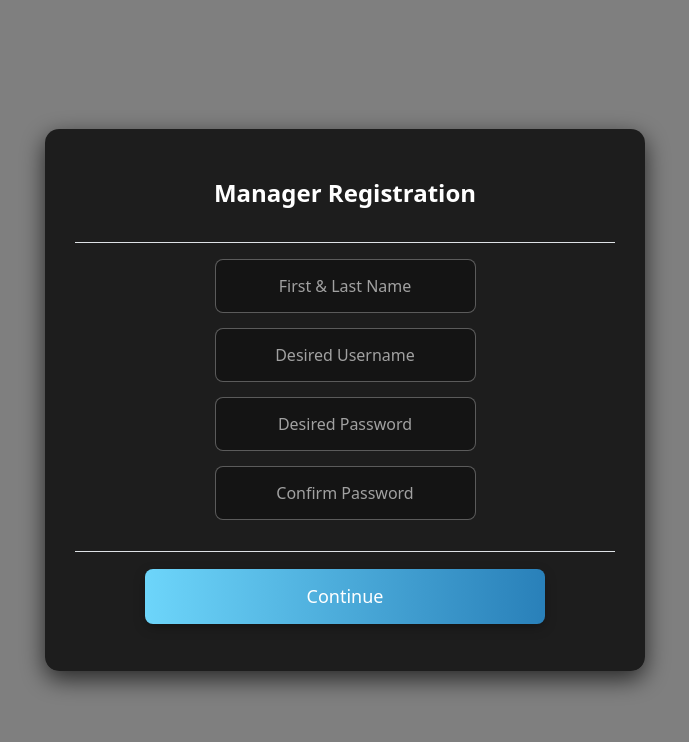
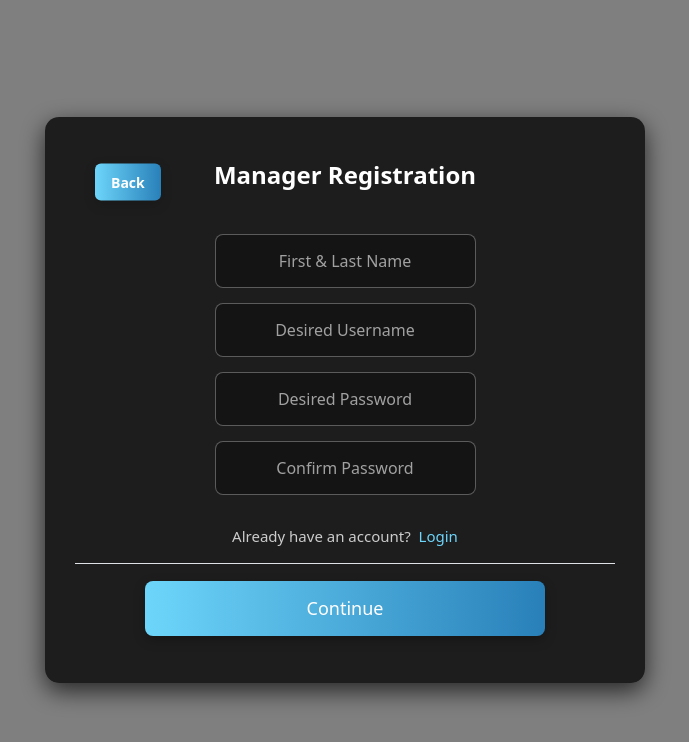
Before and after one commit to uiowaSEP2025/sep2025-project-team_001, a React (Create React App) app in the folder web_app/: page /register in a window 1280 px wide. Shown: the top 742 px of the page, without its empty margins (295-984 px from the left). Built offline with nearby package versions, Linux system fonts and the light colour scheme.

Commit message:
Added back buttons and easy login/register access from opposite page for login and register pages

```diff
--- a/web_app/src/pages/Login.js
+++ b/web_app/src/pages/Login.js
@@ -44,9 +44,12 @@ function Login() {
   return (
     <div className="login-page-container">
       <Modal show centered backdrop="static" keyboard={false} dialogClassName="login-modal-dialog">
-        <Modal.Header className="justify-content-center">
-          <Modal.Title className="login-modal-title">Login</Modal.Title>
-        </Modal.Header>
+      <Modal.Header className="login-modal-header">
+        <button className="modal-back-button" onClick={() => navigate("/")}>
+          Back
+        </button>
+        <Modal.Title className="login-modal-title w-100 text-center">Login</Modal.Title>
+      </Modal.Header>
         <Modal.Body className="login-modal-body">
           <Form onSubmit={handleLogin}>
             <Form.Group controlId="username" className="login-form-group">
@@ -70,6 +73,12 @@ function Login() {
             <Button variant="primary" type="submit" className="login-button">
               Login
             </Button>
+            <div className="register-link-container">
+              <span>Don't have an account? </span>
+              <span className="register-link" onClick={() => navigate("/register")}>
+                Register
+              </span>
+            </div>
           </Form>
         </Modal.Body>
       </Modal>
--- a/web_app/src/pages/Registration.js
+++ b/web_app/src/pages/Registration.js
@@ -112,7 +112,13 @@ function Registration() {
         keyboard={false}
         dialogClassName="registration-modal-dialog"
       >
-        <Modal.Header>
+        <Modal.Header className="registration-modal-header">
+          <button
+            className="modal-back-button"
+            onClick={() => (step === 1 ? navigate("/") : setStep(1))}
+          >
+            Back
+          </button>
           <Modal.Title className="modal-title">Manager Registration</Modal.Title>
         </Modal.Header>
         <Modal.Body className="registration-modal-body">
@@ -158,6 +164,12 @@ function Registration() {
               />
             </Form.Group>
           </Form>
+          <div className="login-link-container">
+            <span>Already have an account? </span>
+            <span className="login-link" onClick={() => navigate("/login")}>
+              Login
+            </span>
+          </div>
         </Modal.Body>
         <Modal.Footer className="registration-modal-footer">
           <Button className="registration-button" variant="primary" onClick={handleContinue}>
@@ -173,7 +185,13 @@ function Registration() {
         keyboard={false}
         dialogClassName="registration-modal-dialog"
       >
-        <Modal.Header>
+        <Modal.Header className="registration-modal-header">
+          <button
+            className="modal-back-button"
+            onClick={() => (step === 1 ? navigate("/") : setStep(1))}
+          >
+            Back
+          </button>
           <Modal.Title className="modal-title">Manager Registration</Modal.Title>
         </Modal.Header>
         <Modal.Body className="registration-modal-body">
--- a/web_app/src/pages/styles/Login.css
+++ b/web_app/src/pages/styles/Login.css
@@ -102,3 +102,74 @@
       max-width: 90%;
     }
   }
+
+  .register-link-container {
+    margin-top: 15px;
+    text-align: center;
+    color: #ccc;
+    font-size: 15px;
+  }
+
+  .register-link {
+    color: #6DD5FA;
+    margin-left: 4px;
+    cursor: pointer;
+    font-weight: 500;
+    transition: color 0.2s ease-in-out;
+  }
+
+  .register-link:hover {
+    color: #00f2fe;
+    text-decoration: underline;
+  }
+  .back-button {
+  position: absolute;
+  top: 20px;
+  left: 20px;
+  padding: 10px 16px;
+  font-size: 16px;
+  border: none;
+  background-color: transparent;
+  color: #6DD5FA;
+  font-weight: 500;
+  cursor: pointer;
+  z-index: 1051; /* Make sure it appears above the modal backdrop */
+  transition: color 0.2s ease-in-out;
+}
+
+.back-button:hover {
+  color: #00f2fe;
+  text-decoration: underline;
+}
+
+.login-modal-header {
+  position: relative;
+  display: flex;
+  justify-content: center;
+  align-items: center;
+  padding: 10px 20px;
+  border-bottom: none;
+}
+
+.modal-back-button {
+  position: absolute;
+  left: 20px;
+  top: 50%;
+  transform: translateY(-50%);
+  padding: 8px 16px;
+  font-size: 14px;
+  font-weight: 600;
+  background: linear-gradient(to right, #6DD5FA, #2980B9);
+  color: #fff;
+  border: none;
+  border-radius: 6px;
+  cursor: pointer;
+  transition: all 0.2s ease-in-out;
+  box-shadow: 0 4px 12px rgba(0, 0, 0, 0.2);
+}
+
+.modal-back-button:hover {
+  transform: translateY(-50%) scale(1.05);
+  background: linear-gradient(to right, #4facfe, #00f2fe);
+  box-shadow: 0 6px 14px rgba(0, 0, 0, 0.3);
+}
--- a/web_app/src/pages/styles/Registration.css
+++ b/web_app/src/pages/styles/Registration.css
@@ -161,3 +161,57 @@
   color: #ccc;
   text-align: center;
 }
+
+/* Reuse styling from login.css for consistency */
+
+.modal-back-button {
+  position: absolute;
+  left: 20px;
+  top: 20px;
+  padding: 8px 16px;
+  font-size: 14px;
+  font-weight: 600;
+  background: linear-gradient(to right, #6DD5FA, #2980B9);
+  color: #fff;
+  border: none;
+  border-radius: 6px;
+  cursor: pointer;
+  transition: all 0.2s ease-in-out;
+  box-shadow: 0 4px 12px rgba(0, 0, 0, 0.2);
+  z-index: 1051;
+}
+
+.modal-back-button:hover {
+  transform: scale(1.05);
+  background: linear-gradient(to right, #4facfe, #00f2fe);
+  box-shadow: 0 6px 14px rgba(0, 0, 0, 0.3);
+}
+
+.login-link-container {
+  margin-top: 15px;
+  text-align: center;
+  color: #ccc;
+  font-size: 15px;
+}
+
+.login-link {
+  color: #6DD5FA;
+  margin-left: 4px;
+  cursor: pointer;
+  font-weight: 500;
+  transition: color 0.2s ease-in-out;
+}
+
+.login-link:hover {
+  color: #00f2fe;
+  text-decoration: underline;
+}
+
+.registration-modal-header {
+  position: relative;
+  display: flex;
+  justify-content: center;
+  align-items: center;
+  padding: 10px 20px;
+  border-bottom: none;
+}
```
